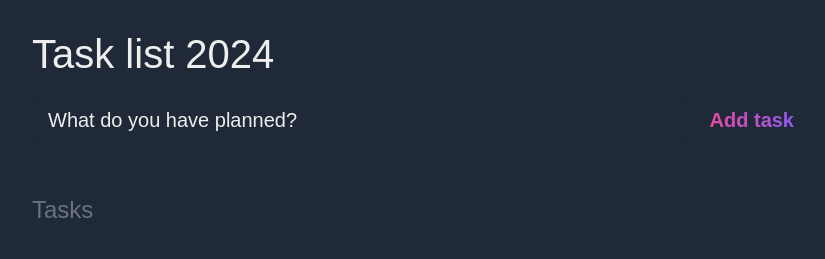
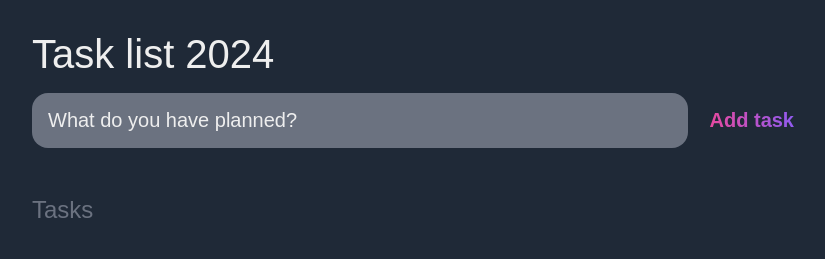
Before and after one commit to gregothedeveloper/ToDoApp, a plain HTML site: page index.html in a window 1280 px wide. Shown: the whole page, without its empty margins (224-1049 px from the left). Drawn offline with Linux system fonts and the light colour scheme.

Commit message:
modified:   style.css

```diff
--- a/style.css
+++ b/style.css
@@ -49,7 +49,7 @@ input, button {
 
 #new-task-input {
 	flex: 1 1 0%;
-	background-color: var(--darker);
+	background-color: var(--grey);
 	padding: 1rem;
 	border-radius: 1rem;
 	margin-right: 1rem;
```
